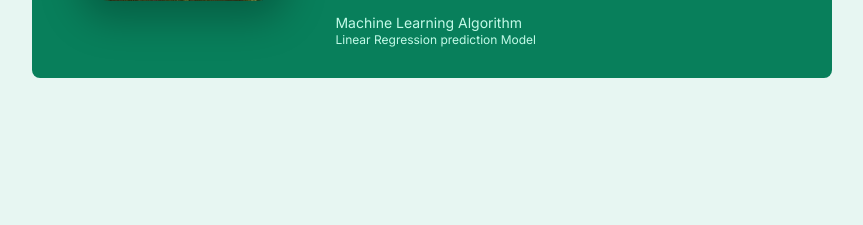
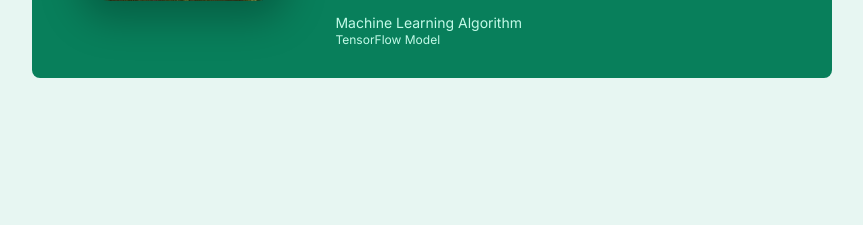
Before and after one commit to arwavis/ML_PredictionsinHTML, a Flask app: template House_Price_Pred/templates/predicted.html in a window 1280 px wide. Shown: the part 487-712 px from the top of the page, without its empty margins (208-1071 px from the left). Run offline with Flask 2, Linux system fonts and the light colour scheme; the template is opened without the code that fills it, so the values that code supplies are empty.

Commit message:
commit 09092022

```diff
--- a/House_Price_Pred/app.py
+++ b/House_Price_Pred/app.py
@@ -69,8 +69,9 @@
 
     arr = df2.to_numpy()
     prediction = model.predict(arr)
+    round_pred = np.round(float(prediction[0]), 2)
 
-    return render_template("predicted.html", price=float(prediction[0]))
+    return render_template("predicted.html", price=round_pred)
 
 
 print(predict_page)
--- a/House_Price_Pred/templates/predicted.html
+++ b/House_Price_Pred/templates/predicted.html
@@ -148,7 +148,7 @@
           Predicted price is:{{ price }}
         </p>
         <p class="testimonial-author">Machine Learning Algorithm</p>
-        <p class="testimonial-job">Linear Regression prediction Model</p>
+        <p class="testimonial-job">TensorFlow Model</p>
       </blockquote>
 
       <!--<button class="btn btn--left">
--- a/House_Price_Pred/test.csv
+++ b/House_Price_Pred/test.csv
@@ -1,2 +1,2 @@
 bedrooms,bathrooms,sqft_living,sqft_lot,floors,waterfront,view,condition,sqft_above,sqft_basement,yr_built,yr_renovated,city
-1.0,2.0,550,5800,1.5,1,1,3,1200,20,1916,2010,Federal Way
+2.0,2.0,5000,13500,2.0,0,0,3,1350,350,1916,2008,Federal Way
```
